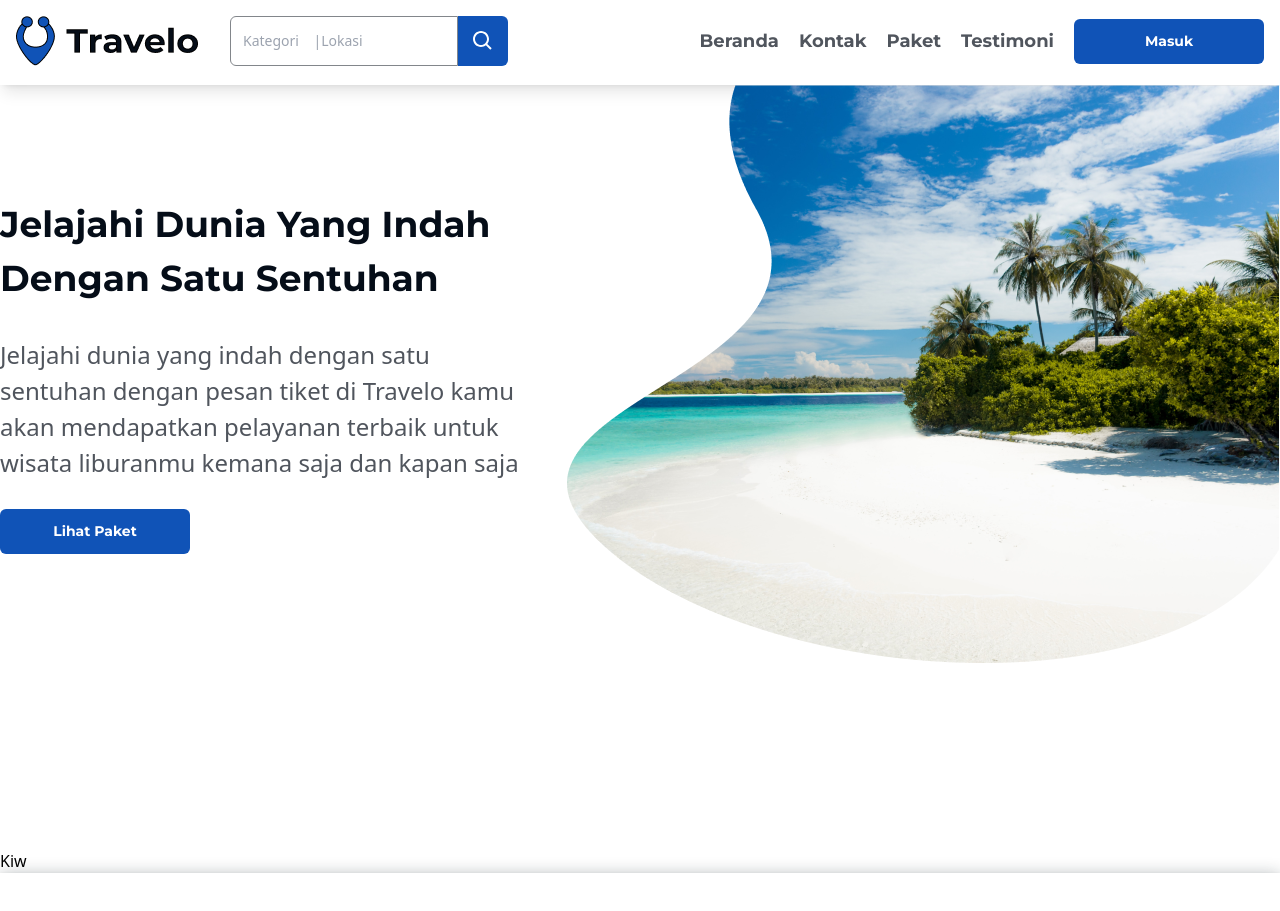
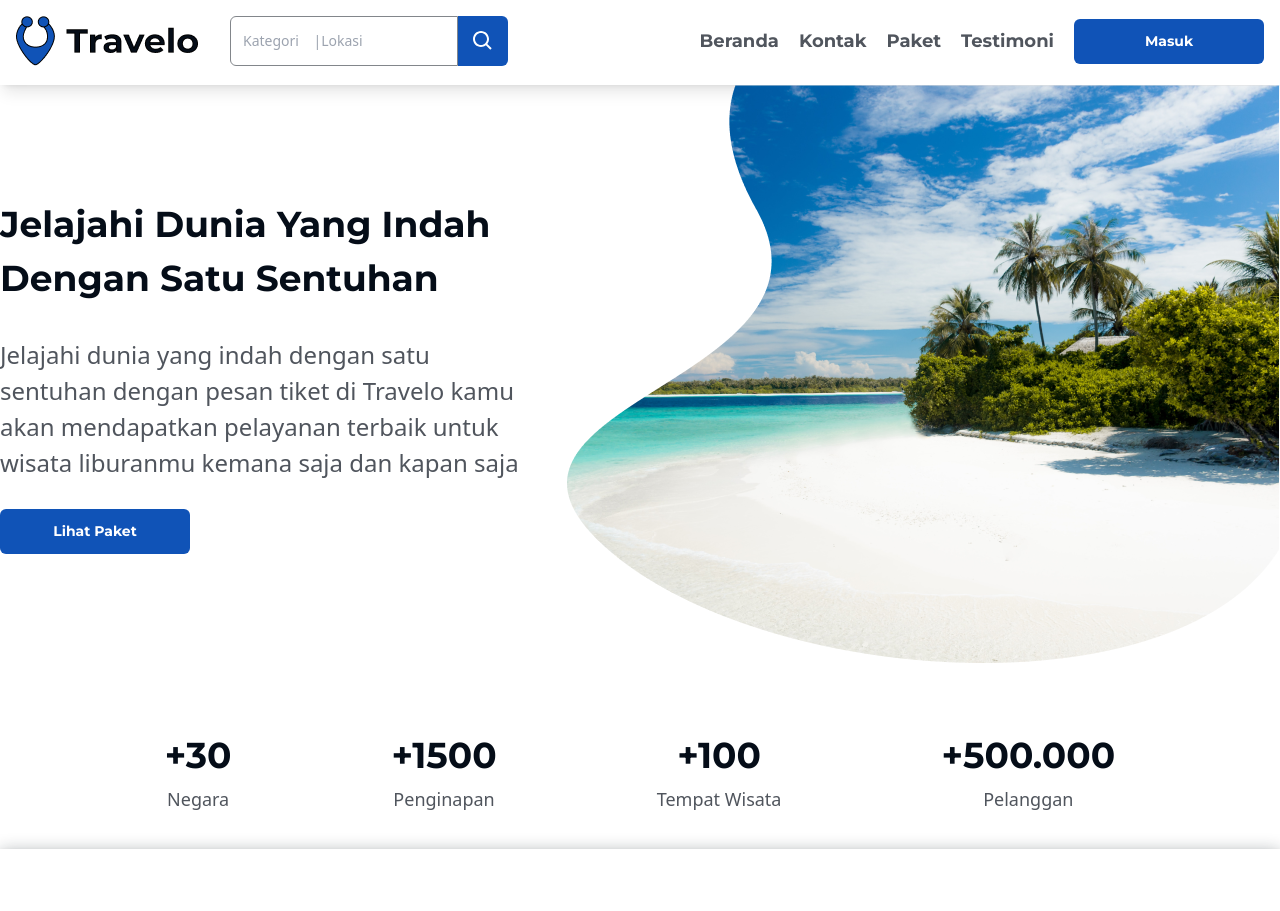
Before and after one commit to andrky/travelo-frontend, a Next.js app: page / in a window 1280 px wide. Shown: the top 911 px of the page. Built offline with nearby package versions, Linux system fonts and the light colour scheme.

Commit message:
infoItem component

```diff
--- a/app/components/Containers/Home/SecondSection/secondSection.tsx
+++ b/app/components/Containers/Home/SecondSection/secondSection.tsx
@@ -1,8 +1,9 @@
+
 const SecondSection = () => {
 	return (
-		<div>
-			<h1>Kiw</h1>
-		</div>
+		<section>
+
+    </section>
 	);
 };
 
--- /dev/null
+++ b/app/components/Containers/Home/TopSection/InfoItem/infoItem.tsx
@@ -0,0 +1,11 @@
+const InfoItem = ({ label, sublabel }: { label: string; sublabel: string }) => {
+	return (
+		<div className="flex flex-col text-center">
+			<h1 className="text-heading-2 font-bold font-mont text-gray-100 mb-1">{label}</h1>
+
+			<p className="text-heading-4 text-gray-70">{sublabel}</p>
+		</div>
+	);
+};
+
+export default InfoItem;
--- a/app/components/Containers/Home/TopSection/topSection.tsx
+++ b/app/components/Containers/Home/TopSection/topSection.tsx
@@ -2,6 +2,7 @@ import styles from '../TopSection/TopSection.module.css';
 
 import Container from '../../layout';
 import Button from '@/app/components/Button/layout';
+import InfoItem from './InfoItem/infoItem';
 
 const TopSection = () => {
 	return (
@@ -15,6 +16,13 @@ const TopSection = () => {
 
 						<Button>Lihat Paket</Button>
 					</div>
+
+					<div className="flex gap-40 mx-auto">
+						<InfoItem label="+30" sublabel="Negara" />
+						<InfoItem label="+1500" sublabel="Penginapan" />
+						<InfoItem label="+100" sublabel="Tempat Wisata" />
+						<InfoItem label="+500.000" sublabel="Pelanggan" />
+					</div>
 				</div>
 			</Container>
 		</section>
```
